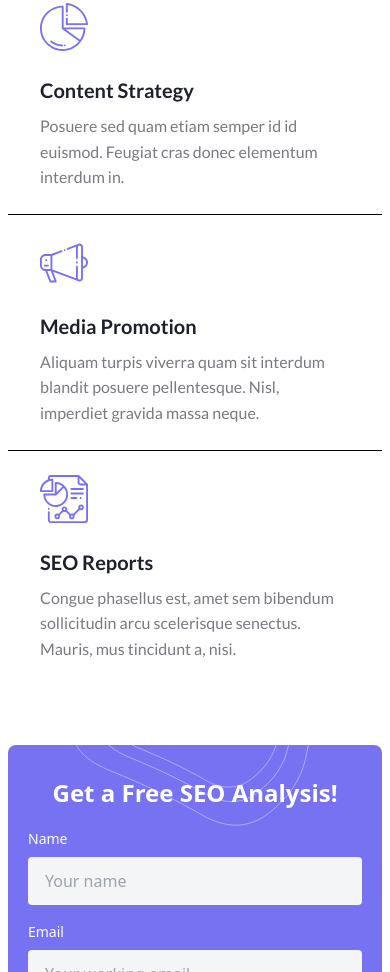
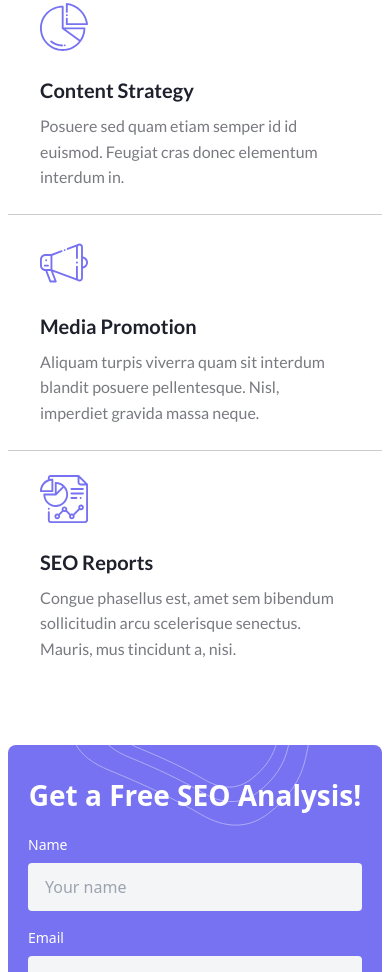
Before and after one commit to Vladikw/frontend-project, a website built with Vite: page index.html in a window 390 px wide. Shown: the part 2635-3607 px from the top of the page. Built offline with nearby package versions, Linux system fonts and the light colour scheme; files whose address does not match are found by name.

Commit message:
Мелкие исправления адаптивности в основной части

```diff
--- a/src/styles/components/content/analysis-form.css
+++ b/src/styles/components/content/analysis-form.css
@@ -83,7 +83,7 @@
 
 @media (width <= 1023px) {
   .analysis-form__title {
-    font-size: 28px;
+    font-size: 36px;
     padding-top: 40px;
     padding-bottom: 24px;
   }
@@ -101,7 +101,7 @@
 
 @media (width <= 767px) {
   .analysis-form__title {
-    font-size: 24px;
+    font-size: 28px;
     padding: 32px 20px 20px;
   }
 
--- a/src/styles/components/content/other-services.css
+++ b/src/styles/components/content/other-services.css
@@ -147,7 +147,7 @@
 
 @media (width <= 1023px) {
   .other-services {
-    padding: 80px 0 60px;
+    padding: 80px 30px 60px;
   }
 
   .other-services__title {
@@ -187,7 +187,7 @@
 
 @media (width <= 767px) {
   .other-services {
-    padding: 60px 0 40px;
+    padding: 60px 20px 40px;
   }
 
   .other-services__title {
--- a/src/styles/components/content/seo-services.css
+++ b/src/styles/components/content/seo-services.css
@@ -17,8 +17,8 @@
 }
 
 .seo-services__card {
-  border-right: 1px solid;
-  border-bottom: 1px solid;
+  border-right: 1px solid rgb(0 0 0 / 20%);
+  border-bottom: 1px solid rgb(0 0 0 / 20%);
   padding: 40px 94px;
   box-sizing: border-box;
 }
@@ -70,7 +70,7 @@
 
   .seo-services__card:nth-child(3n) {
     padding-right: 60px;
-    border-right: 1px solid;
+    border-right: 1px solid rgb(0 0 0 / 20%);
   }
 
   .seo-services__card:nth-child(-n + 3) {
@@ -79,7 +79,7 @@
 
   .seo-services__card:nth-last-child(-n + 3) {
     padding-bottom: 32px;
-    border-bottom: 1px solid;
+    border-bottom: 1px solid rgb(0 0 0 / 20%);
   }
 
   /* НОВЫЕ правила для 2 колонок */
@@ -120,7 +120,7 @@
   .seo-services__card {
     padding: 24px 32px;
     border-right: none;
-    border-bottom: 1px solid;
+    border-bottom: 1px solid rgb(0 0 0 / 20%);
   }
 
   /* Убираем  старые правила отступов */
@@ -141,6 +141,6 @@
   }
 
   .seo-services__card:not(:last-child) {
-    border-bottom: 1px solid;
+    border-bottom: 1px solid rgb(0 0 0 / 20%);
   }
 }
```
